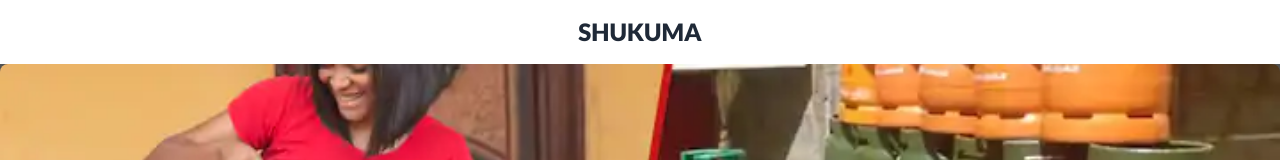
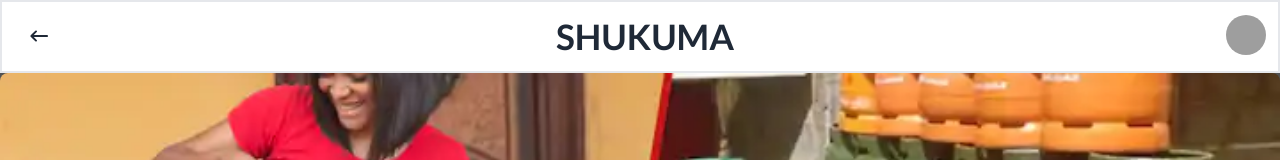
Before and after one commit to JaySeteni/shukumaClient, an Angular app in the folder shukumaClient/: page /home in a window 1280 px wide. Shown: the top 160 px of the page. Built offline with nearby package versions, Linux system fonts and the light colour scheme; no server answers; grey boxes are pictures that could not be loaded; a web font is replaced by a local one.

Commit message:
home push

```diff
--- a/shukumaClient/src/app/comps/home/home.component.html
+++ b/shukumaClient/src/app/comps/home/home.component.html
@@ -1,10 +1,4 @@
-<header>
-    <div class="navbar bg-base-100">
-        <div class="flex-1  justify-center">
-          <h1 class="text-2xl uppercase font-extrabold">Shukuma</h1>
-        </div>
-      </div>
-</header>
+<app-nav></app-nav>
 <!-- Carousel starts -->
 <div id="default-carousel" class="relative w-full" data-carousel="slide">
   <!-- Carousel wrapper -->
```
